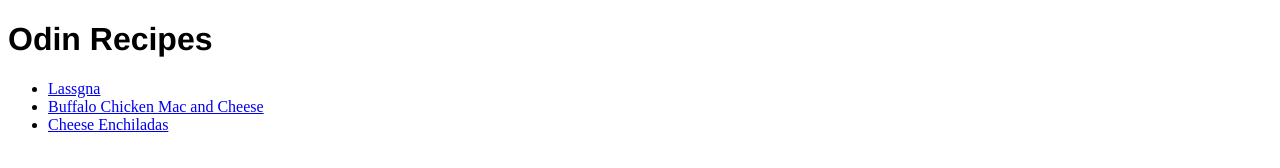
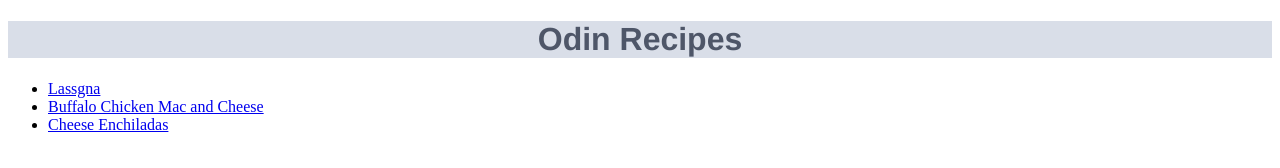
Before and after one commit to xoxojackie/odin-recipes, a plain HTML site: page index.html in a window 1280 px wide. Drawn offline with Linux system fonts and the light colour scheme.

Commit message:
finish styling haaders

```diff
--- a/style.css
+++ b/style.css
@@ -1,4 +1,10 @@
 h1,
 h2 {
     font-family: 'Franklin Gothic Medium', 'Arial Narrow', Arial, sans-serif;
+    color: rgba(78, 86, 104, 1.00);
+    background-color: rgba(217, 222, 232, 1.00);
 }
+
+h1 {
+    text-align: center;
+}
```
